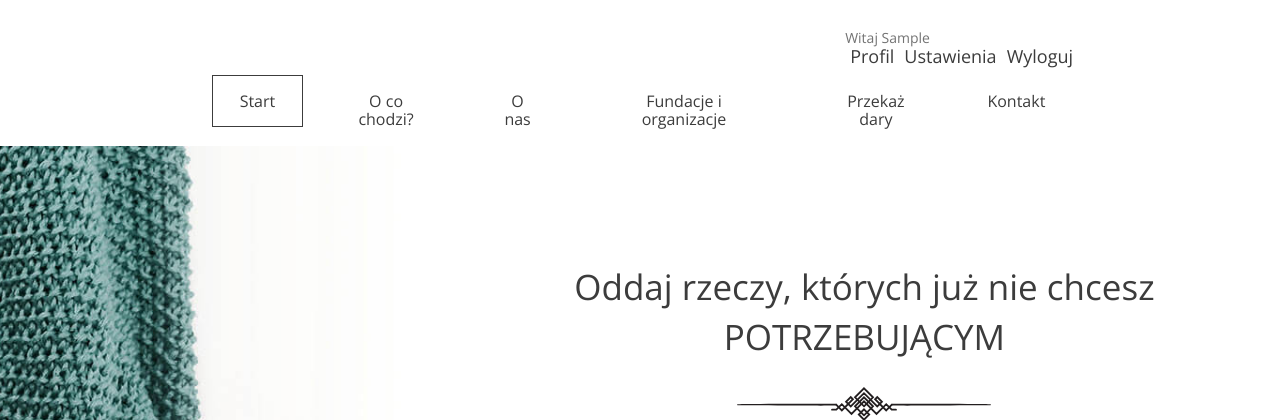
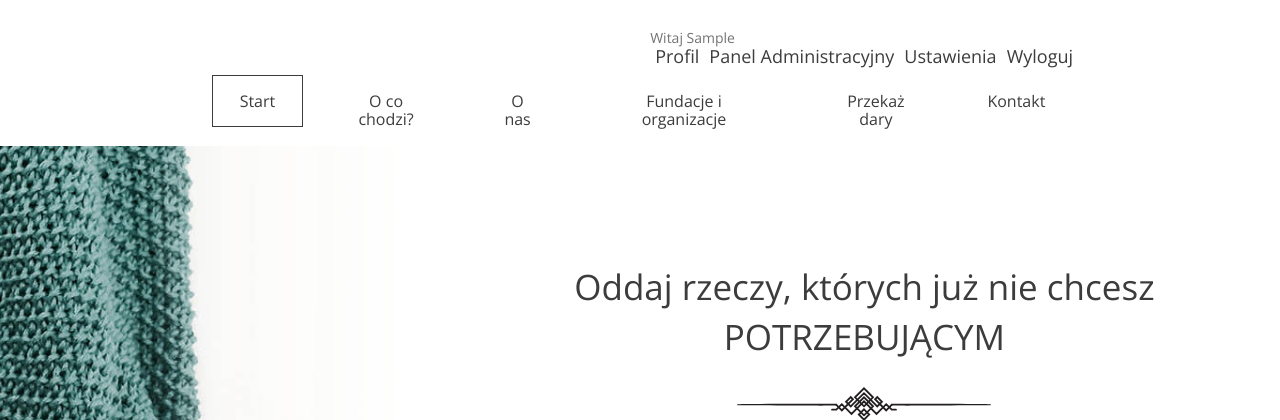
Before and after one commit to pparkitny/Give_It_Away_App, a Django app: page /add-donation/ in a window 1280 px wide. Shown: the top 420 px of the page. Run offline with Django 4.2, Linux system fonts and the light colour scheme; the first user in the database is signed in; tables that the repository leaves empty hold one stand-in row (Sample ...).

Commit message:
Add admin panel to website for superuser only

```diff
--- a/project/give_it_away_app/templates/base.html
+++ b/project/give_it_away_app/templates/base.html
@@ -23,6 +23,9 @@
             Witaj {{ user.first_name }}
             <ul class="dropdown">
               <li><a href="#">Profil</a></li>
+              {% if user.is_superuser %}
+              <li><a href="/admin/">Panel Administracyjny</a></li>
+              {% endif %}
               <li><a href="#">Ustawienia</a></li>
               <li><a href="/logout/">Wyloguj</a></li>
             </ul>
```
